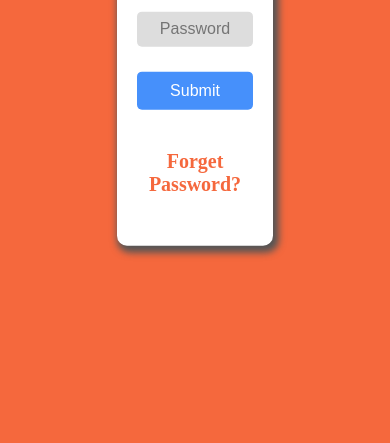
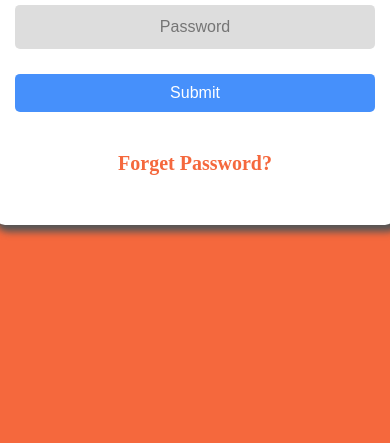
Before and after one commit to alamin-php/Homework-Signup, a plain HTML site: page index.html in a window 390 px wide. Shown: the part 401-844 px from the top of the page. Drawn offline with Linux system fonts and the light colour scheme.

Commit message:
Mobile responsive

```diff
--- a/css/style.css
+++ b/css/style.css
@@ -75,3 +75,14 @@ body{
 	left: 36%;
 	position: fixed;
 }
+
+
+
+
+/*==============================
+Responsive CSS
+================================*/
+
+@media only screen and (min-width: 200px) and (max-width: 991px) {
+        .sign-in{width: 400px;}
+    }
```
